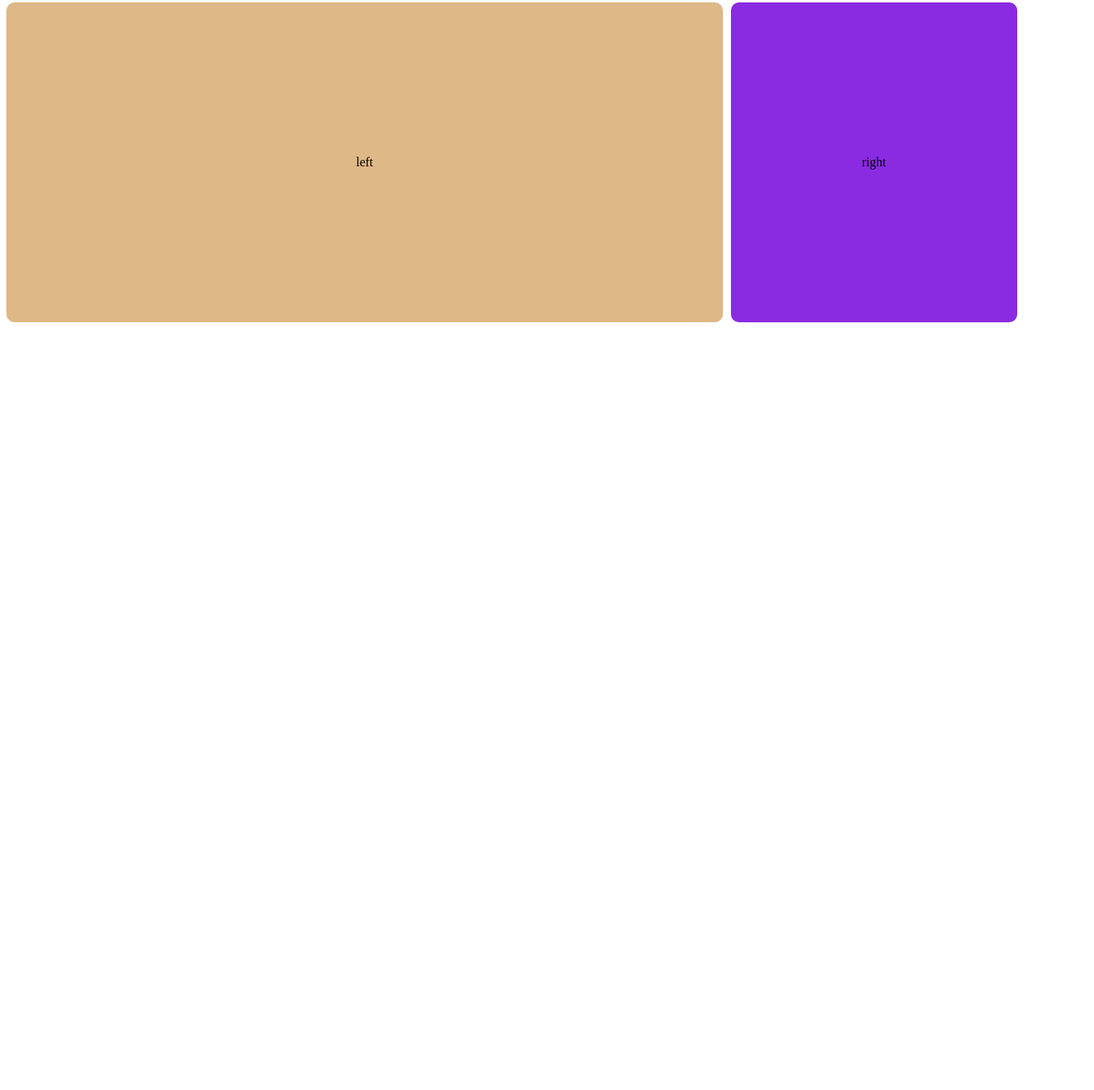
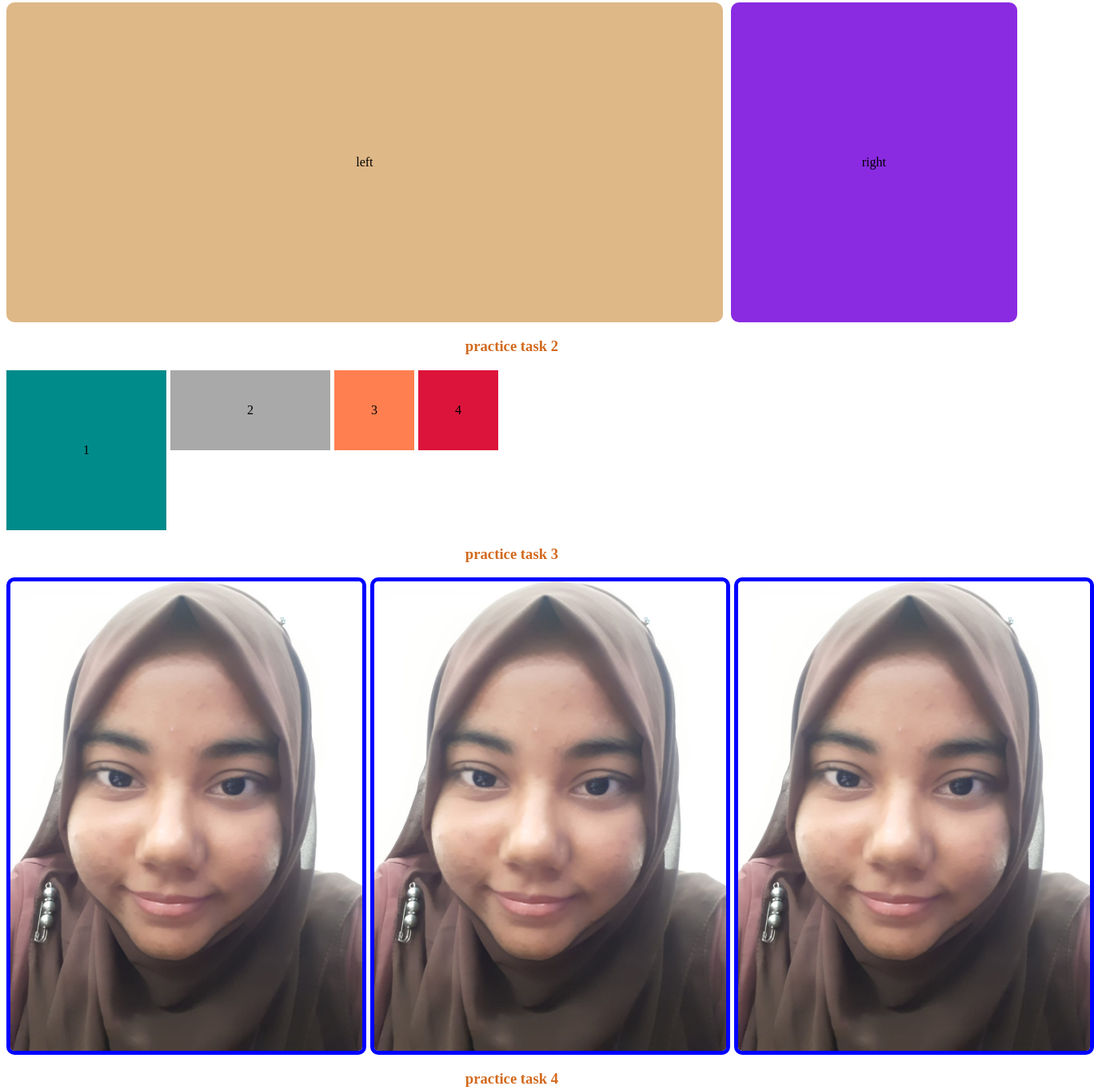
Before and after one commit to Mamun-2023/module-7, a plain HTML site: page index.html in a window 1280 px wide. Shown: the part 610-1973 px from the top of the page at 80% size, 1368 px wide, since content can reach past the window. Before the commit the page ends 1021 px from the top, so only its background shows below. Drawn offline with Linux system fonts and the light colour scheme.

Commit message:
task ended

```diff
--- a/index.html
+++ b/index.html
@@ -69,5 +69,20 @@
         <div class="left">left</div>
         <div class="right">right</div>
     </div>
+    <center><h3>practice task 2</h3></center>
+    <div class="container-2">
+        <div class="one">1</div>
+        <div class="two">2</div>
+
+        <div class="three">3</div>
+        <div class="four">4</div>
+    </div>
+
+    <h3><center>practice task 3</center></h3>
+    <div class="image1" ><img src="joy.jpg" alt="" 1>
+    <img src="joy.jpg" alt="" 2><img src="joy.jpg" alt="" 3></div>
+
+    <h3><center>practice task 4</center></h3>
+
 </body>
 </html>
--- a/style.css
+++ b/style.css
@@ -25,12 +25,15 @@
         align-items: center;
         justify-content: center;
 }
+/* practice task section */
+
+/* practice task 1 */
+h1, h3{color: chocolate;}
+
 .container {
     display: flex;
-    gap: 10px;
+    gap: 10px;}
 
-
-}
 .left{
     width: 1000px;
     height: 400px;
@@ -49,6 +52,64 @@
     align-items: center;
     border-radius: 10px;
 }
+/* practice task 2 */
+.container-2{ display:flex;
+gap: 5px;}
+
+.one{
+   display: flex;
+   justify-content: center;
+    align-items: center;
+   height: 200px;
+    width: 200px;
+    background-color: darkcyan;
+}
+
+.two{
+display: flex;
+    justify-content: center;
+    align-items: center;
+    height: 100px;
+    width: 200px;
+    background-color: darkgrey;
+}
+
+.three{
+    display: flex;
+        justify-content: center;
+        align-items: center;
+        height: 100px;
+        width: 100px;
+        background-color:coral;
+}
+
+.four{
+    display: flex;
+        justify-content: center;
+        align-items: center;
+        height: 100px;
+        width: 100px;
+        background-color:crimson;
+}
+/* practice task 3 */
+.image1{
+    display: flex;
+    gap: 5px;
+
+
+}
+ .image1 img{
+    width: 440px;
+    height: 60%;
+   border: 5px solid blue;
+   border-radius: 10px;
+
+
+}
+
+
+
+
 @media screen and (max-width : 576px) {
     .container {
             display: flex;
@@ -62,5 +123,12 @@
         .right {
             width: 100%;
             height: 100px;
+        }}
+        @media screen and (min-width:576px) and (max-width:768px) {.image1{
+            display:block;
+            flex-direction:column-reverse;
+            width: 100px;
+            height: 100px;
         }
-}
+
+        }
```
Also changed, not shown: joy.jpg (added).
